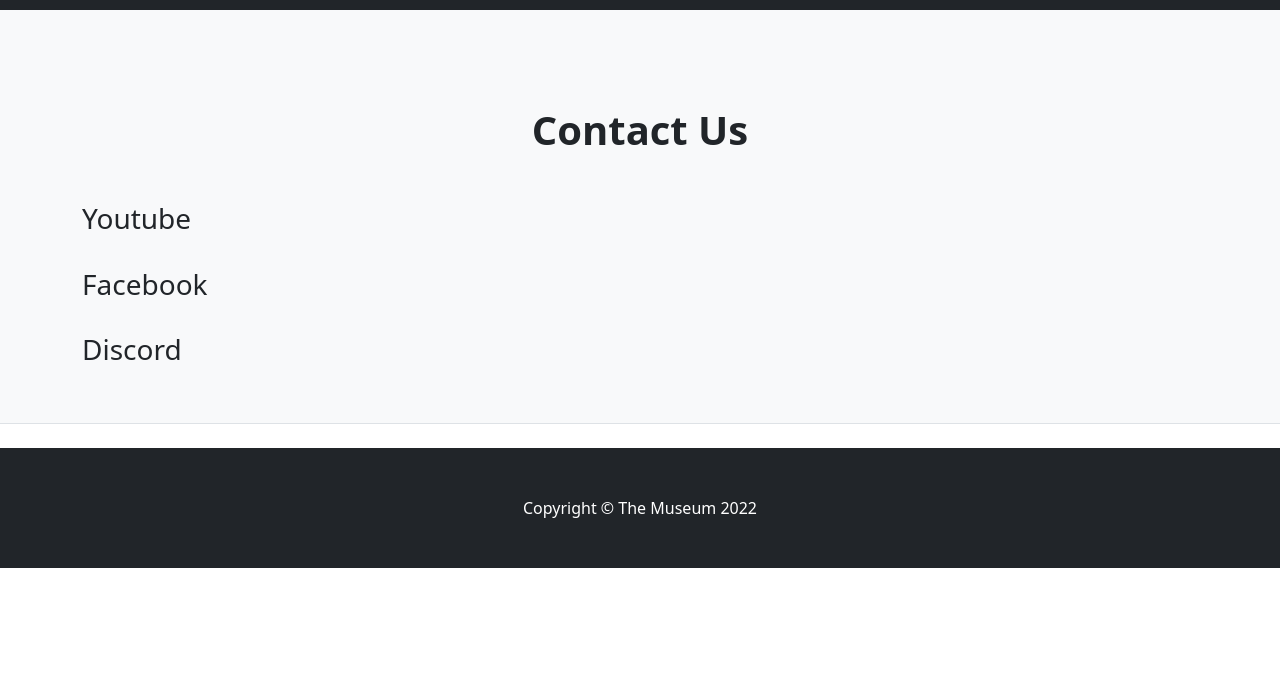
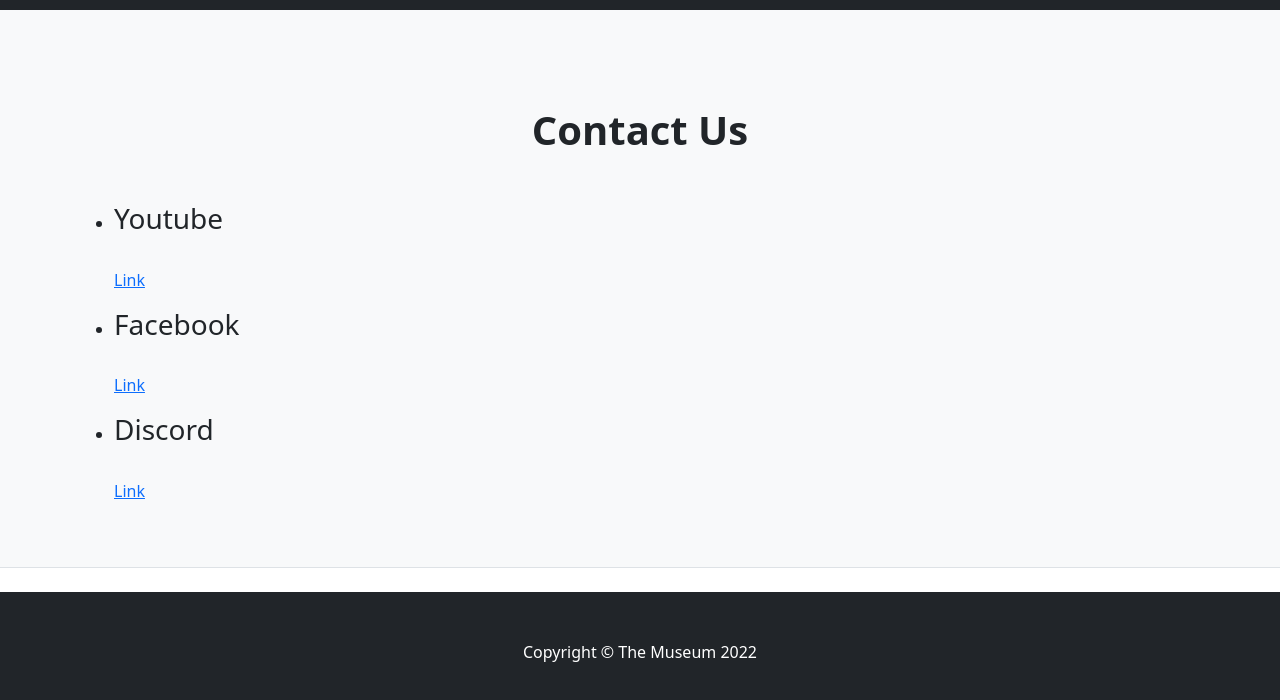
Before and after one commit to andeg8/andeg8.github.io, a plain HTML site: page contact.html in a window 1280 px wide. Shown: the part 124-824 px from the top of the page. Before the commit the page ends 800 px from the top, so only its background shows below. Drawn offline with nearby package versions, Linux system fonts and the light colour scheme.

Commit message:
Add files via upload

```diff
--- a/contact.html
+++ b/contact.html
@@ -34,11 +34,13 @@
                     <h1 class="fw-bolder">Contact Us</h1>
                 </div>
 				<div class="contact-center">
-					<h3 href="https://youtube.com/c/TheMuseumLGBTQ">Youtube</h3>
-					<br>
-					<h3 href="https://www.facebook.com/LGBTCultureAndHistoryMuseum/">Facebook</h3>
-					<br>
-					<h3 href="https://discord.gg/4NW6Cm5Z">Discord</h3>
+				<ul>
+					<li><h3>Youtube</h3><br><p><a href="https://youtube.com/c/TheMuseumLGBTQ">Link</a></p></li>
+
+					<li><h3>Facebook</h3><br><p><a href="https://www.facebook.com/LGBTCultureAndHistoryMuseum/">Link</a></p></li>
+
+					<li><h3>Discord</h3><br><p><a href="https://discord.gg/4NW6Cm5Z">Link</a></p></li>
+				</ul>
 				</div>
             </div>
         </header>
```
